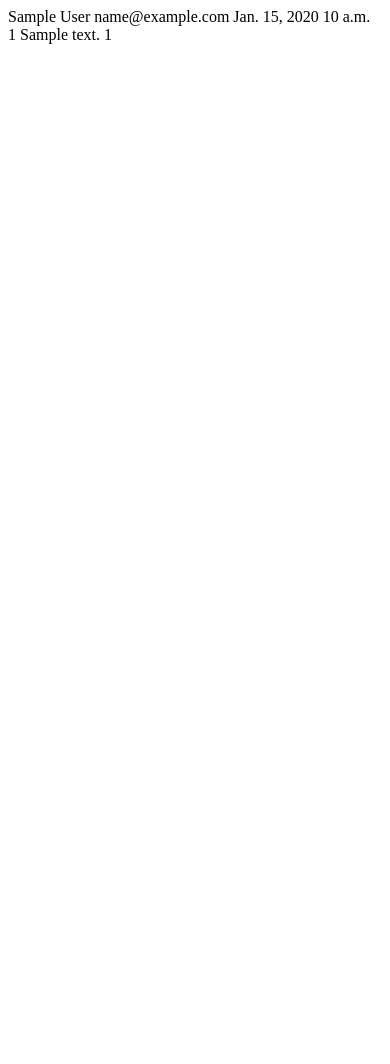
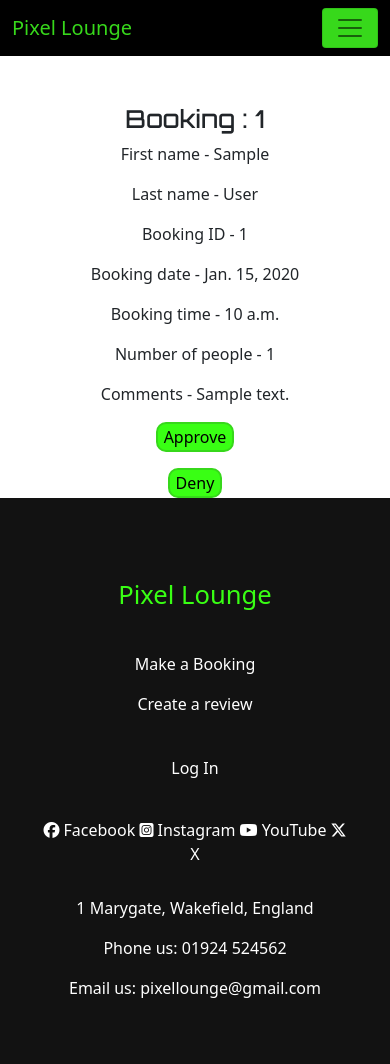
Before and after one commit to HarrisonT1/Portfolio-Project-4, a Django app: page /staff/staff/dashboard/booking_list/view/1/ in a window 390 px wide. Before the commit the page ends 44 px from the top, so only its background shows below. Run offline with Django 4.2, Linux system fonts and the light colour scheme; tables that the repository leaves empty hold one stand-in row (values such as "Sample post"); some libraries are stand-ins or nearby versions.

Commit message:
Add view page for staff to view bookings

```diff
--- a/staff/templates/staff/staff_booking_view.html
+++ b/staff/templates/staff/staff_booking_view.html
@@ -1,9 +1,24 @@
-<div>
-    {{ booking.first_name }} {{ booking.last_name }}
-    {{ booking.email }}
-    {{ booking.booking_date }}
-    {{ booking.booking_time }}
-    {{ booking.number_of_people }}
-    {{ booking.comments }}
-    {{ booking.booking_id }}
+{% extends "base.html" %} {% block content %} {% load static %} {% include "navbar_2.html" %}
+<div class="container d-flex flex-column justify-content-center align-items-center text-center">
+    <div class="row col-12 col-md-7">
+        <h2 class="mt-5">Booking : {{ booking.booking_id }}</h2>
+        <p>First name - {{ booking.first_name }}</p>
+        <p>Last name - {{ booking.last_name }}</p>
+        <p>Booking ID - {{ booking.booking_id }}</p>
+        <p>Booking date - {{ booking.booking_date }}</p>
+        <p>Booking time - {{ booking.booking_time }}</p>
+        <p>Number of people - {{ booking.number_of_people }}</p>
+        <p>Comments - {{ booking.comments }}</p>
+    </div>
+        <div class="mb-3">
+        <a href="{% url 'approve_booking' booking.booking_id %}">
+            <button class="button-colour" type="button">Approve</button>
+        </a>
+    </div>
+    <div>
+        <a href="{% url 'deny_booking' booking.booking_id %}">
+            <button class="button-colour" type="button">Deny</button>
+        </a>
+    </div>
 </div>
+{% include "footer.html" %} {% endblock %}
```
Also changed, not shown: staff/templates/staff/staff_booking_list.html (+4 -4 lines).
